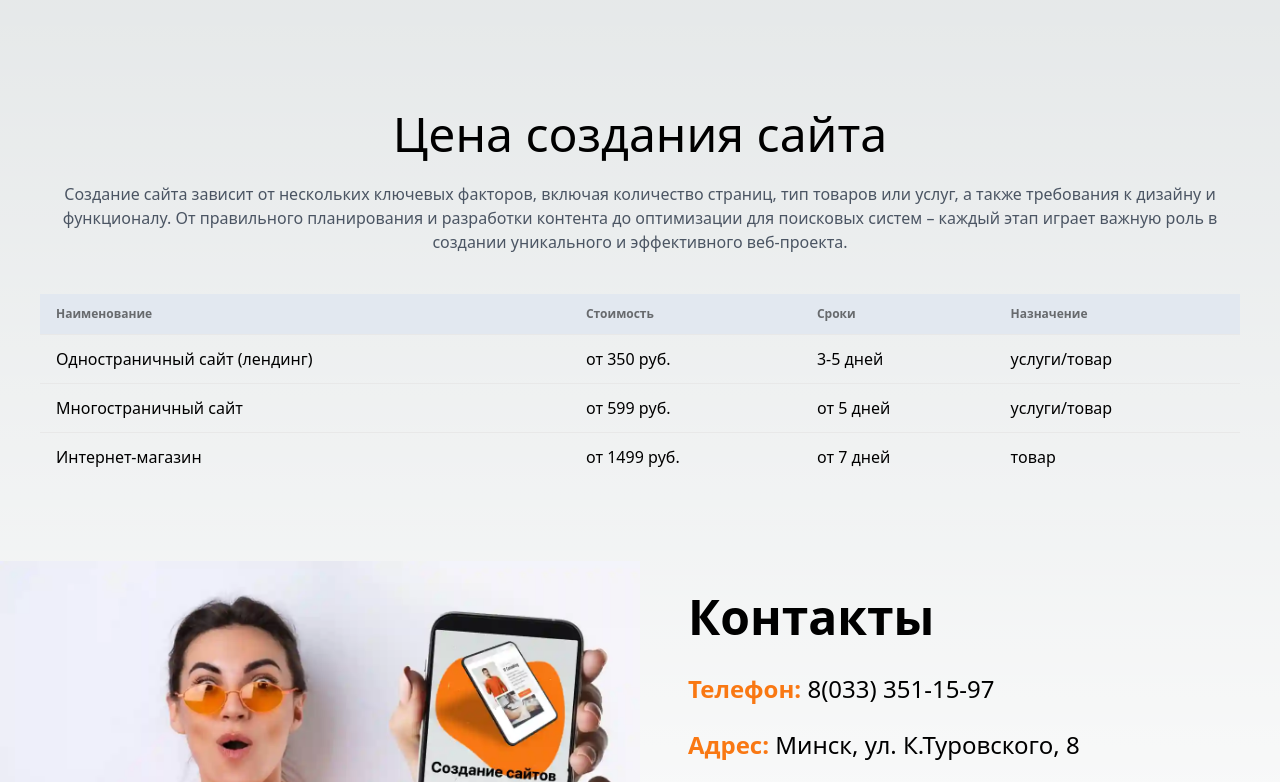
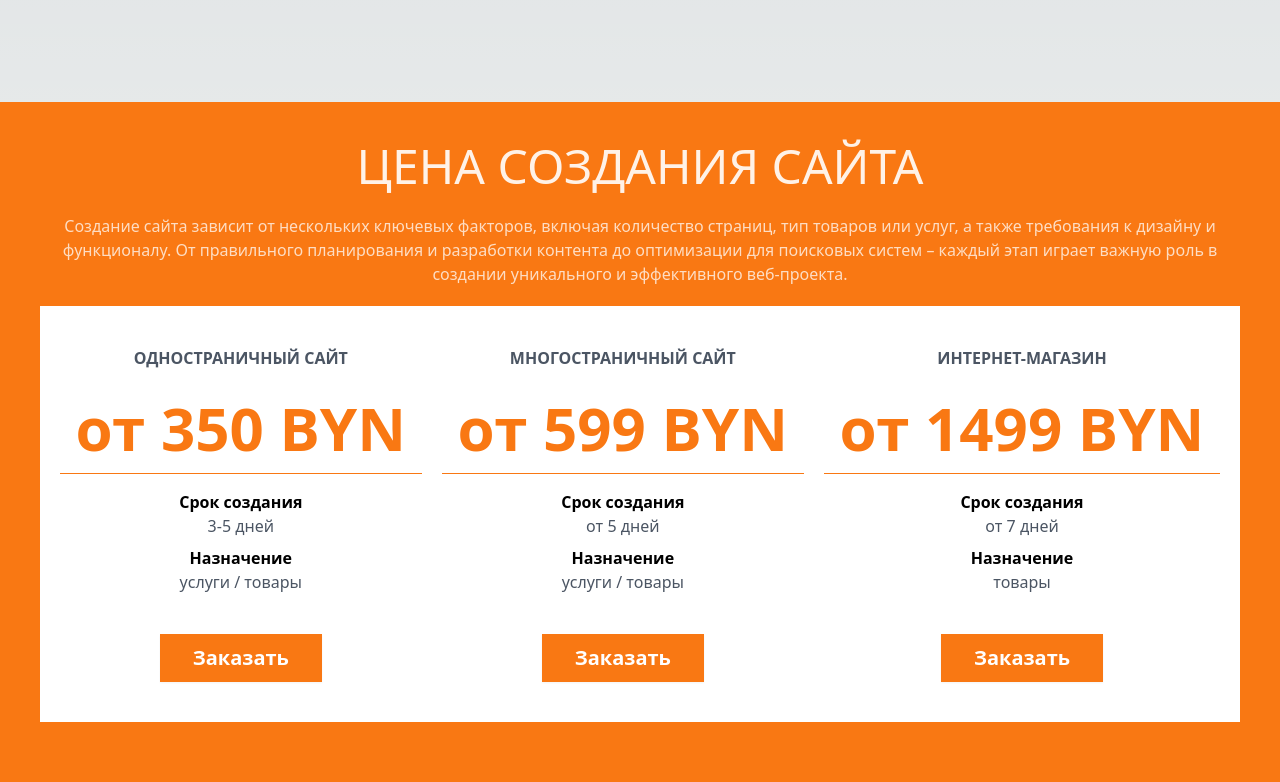
Before and after one commit to Victor-Irzunov/site2024, a Next.js app: page / in a window 1280 px wide. Shown: the part 698-1480 px from the top of the page. Built offline with nearby package versions, Linux system fonts and the light colour scheme.

Commit message:
price new

```diff
--- a/app/layout.js
+++ b/app/layout.js
@@ -5,7 +5,7 @@ import "./globals.css";
 export const metadata = {
   title: "Создание сайтов в Минске и Беларуси",
   description: "Предоставляем профессиональные услуги по созданию сайтов в Минске и по всей Беларуси. Наша команда специалистов разработает уникальный сайт, соответствующий вашим потребностям и целям бизнеса. Мы гарантируем высокое качество работы, индивидуальный подход к каждому проекту и соблюдение сроков.",
-  keywords: "создание сайтов, лендингов, Минск, Беларусь, веб-разработка, веб-дизайн, интернет-магазин, корпоративный сайт, разработка веб-приложений, под ключ",
+  keywords: "создание сайтов, лендингов, одностраничных сайтов, многостраничных сайтов, Минск, Беларусь, веб-разработка, веб-дизайн, интернет-магазин, корпоративный сайт, разработка веб-приложений, под ключ",
   alternates: {
     canonical: 'https://site2024-one.vercel.app/'
   }
--- a/app/page.js
+++ b/app/page.js
@@ -1,6 +1,17 @@
+"use client"
+import Modal from "@/components/modal/Modal";
 import Image from "next/image";
-
+import { useState } from "react";
 export default function Home() {
+  const [selectedProduct, setSelectedProduct] = useState(null);
+  const [isFormSubmitted, setIsFormSubmitted] = useState(false);
+  const handleOrderClick = (product) => {
+    setSelectedProduct(product);
+    document.getElementById("my_modal_3").showModal();
+  };
+  const closeModal = () => {
+    document.getElementById("my_modal_3").close();
+  };
   return (
     <main className="overflow-hidden max-w-full">
       <div className='relative min-h-screen'>
@@ -19,7 +30,10 @@ export default function Home() {
                 </p>
               </div>
 
-              <button className="btn btn-primary sd:btn-md xz:btn-sm rounded-none text-white mt-8 uppercase">
+              <button
+                className="btn btn-primary sd:btn-md xz:btn-sm rounded-none text-white mt-8 uppercase"
+                onClick={() => handleOrderClick('Получить консультацию')}
+              >
                 Получить консультацию
               </button>
             </div>
@@ -36,57 +50,120 @@ export default function Home() {
           </section>
         </div>
       </div>
-
-      <section className='pb-20 pt-2'>
+      <section className='xz:pb-20 sd:pb-28 pt-10 bg-primary'>
         <div className='container mx-auto text-center'>
-          <h3 className='sd:text-5xl xz:text-3xl'>
+          <h3 className='sd:text-5xl xz:text-3xl uppercase text-white/90'>
             Цена создания сайта
           </h3>
-
-
-          <p className='mt-6 sd:text-base xz:text-sm text-gray-600 font-light sd:block xz:hidden'>
+          <p className='mt-6 sd:text-base xz:text-sm text-white/75 font-light sd:block xz:hidden'>
             Создание сайта зависит от нескольких ключевых факторов, включая количество страниц, тип товаров или услуг, а также требования к дизайну и функционалу. От правильного планирования и разработки контента до оптимизации для поисковых систем – каждый этап играет важную роль в создании уникального и эффективного веб-проекта.
           </p>
-
-
-          <div className="overflow-x-auto mt-10">
-            <table className="table">
-              <thead className="bg-slate-200">
-                <tr>
-                  <th>Наименование</th>
-                  <th>Стоимость</th>
-                  <th>Сроки</th>
-                  <th className="sd:block xz:hidden">Назначение</th>
-                </tr>
-              </thead>
-              <tbody className="sd:text-base xz:text-xs">
-                <tr>
-
-                  <td>Одностраничный сайт (лендинг)</td>
-                  <td>от 350 руб.</td>
-                  <td>3-5 дней</td>
-                  <td className="sd:block xz:hidden">услуги/товар</td>
-                </tr>
-                <tr>
-                  <td>Многостраничный сайт</td>
-                  <td>от 599 руб.</td>
-                  <td>от 5 дней</td>
-                  <td className="sd:block xz:hidden">услуги/товар</td>
-                </tr>
-                <tr>
-                  <td>Интернет-магазин</td>
-                  <td>от 1499 руб.</td>
-                  <td>от 7 дней</td>
-                  <td className="sd:block xz:hidden">товар</td>
-                </tr>
-              </tbody>
-            </table>
-
-
+          <div className='bg-white flex sd:flex-row xz:flex-col py-10 sd:mt-5 xz:mt-10 justify-evenly'>
+            <div className=''>
+              <div className='border-b border-primary h-32'>
+                <div className='px-4'>
+                  <h4 className='uppercase font-semibold text-gray-600'>
+                    Одностраничный сайт
+                  </h4>
+                  <p className='font-bold mt-7 sd:text-6xl xz:text-5xl text-primary'>
+                    <span className="">от</span>  350 BYN
+                  </p>
+                </div>
+              </div>
+              <ul className='mt-4 text-black'>
+                <li className='mb-2'>
+                  <span className="font-semibold">Срок создания </span>
+                  <span className="block text-gray-600">
+                    3-5 дней
+                  </span>
+                </li>
+                <li className='mb-2'>
+                  <span className="font-semibold">Назначение </span>
+                  <span className="block text-gray-600">
+                    услуги / товары
+                  </span>
+                </li>
+              </ul>
+              <button
+                className="btn btn-primary text-white rounded-none mt-8 text-xl px-8"
+                onClick={() => handleOrderClick('Заказать: Одностраничный сайт')}
+              >
+                Заказать
+              </button>
+            </div>
+            <div className='sd:mt-0 xz:mt-20'>
+              <div className='border-b border-primary h-32'>
+                <div className='px-4'>
+                  <h4 className='uppercase font-semibold text-gray-600'>
+                    Многостраничный сайт
+                  </h4>
+                  <p className='font-bold mt-7 sd:text-6xl xz:text-5xl text-primary'>
+                    <span className="">от</span>  599 BYN
+                  </p>
+                </div>
+              </div>
+              <ul className='mt-4 text-black'>
+                <li className='mb-2'>
+                  <span className="font-semibold">Срок создания </span>
+                  <span className="block text-gray-600">
+                    от 5 дней
+                  </span>
+                </li>
+                <li className='mb-2'>
+                  <span className="font-semibold">Назначение </span>
+                  <span className="block text-gray-600">
+                    услуги / товары
+                  </span>
+                </li>
+              </ul>
+              <button
+                className="btn btn-primary text-white rounded-none mt-8 text-xl px-8"
+                onClick={() => handleOrderClick('Заказать: Многостраничный сайт')}
+              >
+                Заказать
+              </button>
+            </div>
+            <div className='sd:mt-0 xz:mt-20'>
+              <div className='border-b border-primary h-32'>
+                <div className='px-4'>
+                  <h4 className='uppercase font-semibold text-gray-600'>
+                    Интернет-магазин
+                  </h4>
+                  <p className='font-bold mt-7 sd:text-6xl xz:text-5xl text-primary'>
+                    <span className="">от</span>  1499 BYN
+                  </p>
+                </div>
+              </div>
+              <ul className='mt-4 text-black'>
+                <li className='mb-2'>
+                  <span className="font-semibold">Срок создания </span>
+                  <span className="block text-gray-600">
+                    от 7 дней
+                  </span>
+                </li>
+                <li className='mb-2'>
+                  <span className="font-semibold">Назначение </span>
+                  <span className="block text-gray-600">
+                    товары
+                  </span>
+                </li>
+              </ul>
+              <button
+                className="btn btn-primary text-white rounded-none mt-8 text-xl px-8"
+                onClick={() => handleOrderClick('Заказать: Интернет-магазин')}
+              >
+                Заказать
+              </button>
+            </div>
           </div>
-
         </div>
       </section>
+      <Modal
+        selectedProduct={selectedProduct}
+        closeModal={closeModal}
+        isFormSubmitted={isFormSubmitted}
+        setIsFormSubmitted={setIsFormSubmitted}
+      />
     </main>
   );
-}
+};
--- a/components/Form/Form.js
+++ b/components/Form/Form.js
@@ -34,7 +34,7 @@ const FormOrder = ({ selectedProduct, closeModal, setIsFormSubmitted, title, btn
 	};
 
 	return (
-		<div className={`w-full sd:px-12 ${title ? 'xz:px-5': 'xz:px-2'} sd:py-4 xz:py-5`}>
+		<div className={`w-full sd:px-12 ${title ? 'xz:px-5' : 'xz:px-2'} sd:py-4 xz:py-5`}>
 			<p className='text-black uppercase font-bold text-center mb-5 text-xl'>
 				{
 					title ? 'Напишите нам' : null
@@ -71,7 +71,7 @@ const FormOrder = ({ selectedProduct, closeModal, setIsFormSubmitted, title, btn
 					></textarea>
 				</div>
 				<div className="form-control mt-6">
-					<button className="btn btn-primary font-bold" type="submit">
+					<button className="btn btn-primary text-white font-bold" type="submit">
 						{btn}
 					</button>
 				</div>
--- a/components/footer/Footer.js
+++ b/components/footer/Footer.js
@@ -72,9 +72,9 @@ const Footer = () => {
 
 			</div>
 
-			<aside className="sd:pt-2 xz:pt-0 pb-2">
+			<aside className="pt-3 pb-3">
 				<div className='container mx-auto text-center'>
-					<p className='text-gray-800 xs:text-sm xz:text-xs font-light' >
+					<p className='text-gray-600 xs:text-sm xz:text-xs font-light' >
 						Copyright © 2024 | Перейти на основной сайт
 						<a href='https://vi-tech.by' target='_blank' rel="noreferrer" className='text-sky-700 underline'> VI:TECH</a>.
 						{' '}Информация на сайте не является публичной офертой и предоставляется исключительно в информационных целях.
--- a/components/modal/Modal.js
+++ b/components/modal/Modal.js
@@ -7,7 +7,7 @@ const Modal = ({ selectedProduct, closeModal, isFormSubmitted, setIsFormSubmitte
 		<dialog id="my_modal_3" className="modal">
 			{!isFormSubmitted ? (
 				<div className="modal-box text-black">
-					<h3 className="font-semibold text-lg">{selectedProduct ? `Ваш выбор: ${selectedProduct}` : 'Купить'}</h3>
+					<h3 className="font-semibold text-lg">{selectedProduct ? `${selectedProduct}` : 'Заказать'}</h3>
 					<p className="py-1 mt-3 text-sm text-gray-600">
 						Пожалуйста, заполните данные в форме и мы вам перезвоним.
 					</p>
@@ -25,7 +25,7 @@ const Modal = ({ selectedProduct, closeModal, isFormSubmitted, setIsFormSubmitte
 				:
 				(
 					<div className="modal-box">
-						<p className="text">Ваш запрос успешно отправлен!</p>
+						<p className="text-black">Ваш запрос успешно отправлен!</p>
 					</div>
 				)
 			}
--- a/package.json
+++ b/package.json
@@ -9,6 +9,7 @@
     "lint": "next lint"
   },
   "dependencies": {
+    "axios": "^1.6.7",
     "next": "14.1.0",
     "react": "^18",
     "react-dom": "^18"
```
Also changed, not shown: 1 other file (tests, documents, lock files or other folders).
